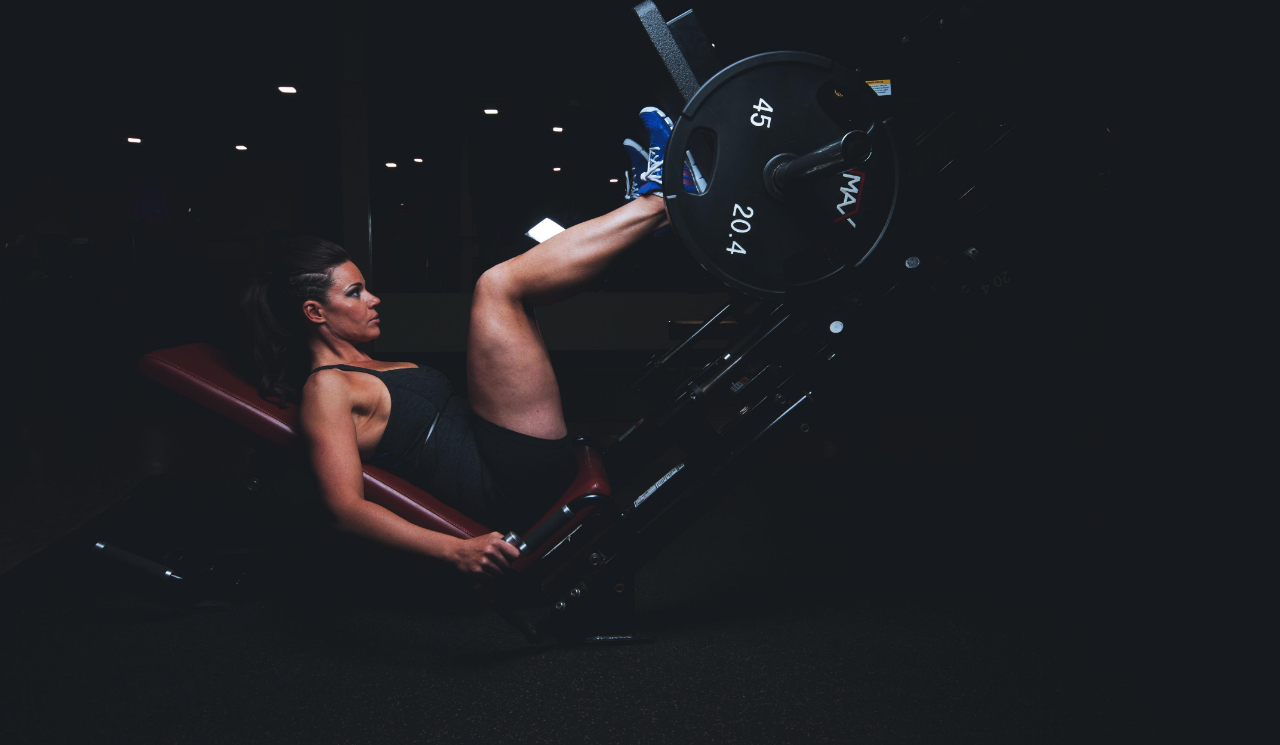
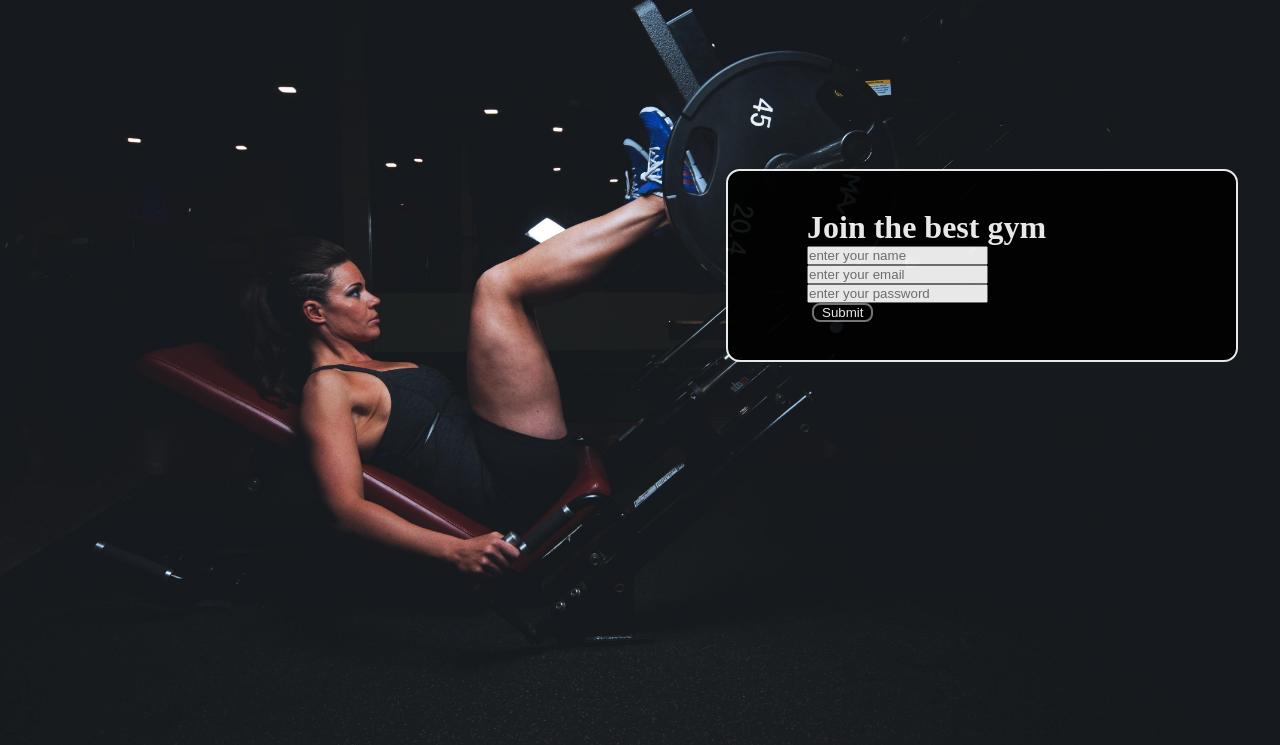
Before and after one commit to abhinav12886/gym-website, a plain HTML site: page index.html in a window 1280 px wide. Shown: the part 55-800 px from the top of the page. Drawn offline with Linux system fonts and the light colour scheme.

Commit message:
added form conatiner

```diff
--- a/index.html
+++ b/index.html
@@ -25,6 +25,24 @@
             </ul>
         </nav>
     </header>
+    <div class="container">
+        <h1 class="heading">Join the best gym</h1>
+        <form action="#">
+            <div class="form-group">
+                <!-- <label for="username">Name:-</label> -->
+                <input type="text" id="username" placeholder="enter your name">
+            </div>
+            <div class="form-group">
+                <!-- <label for="email">Email:-</label> -->
+                <input type="email" id="email" placeholder="enter your email">
+            </div>
+            <div class="form-group">
+                <!-- <label for="password">Password:-</label> -->
+                <input type="password" id="password" placeholder="enter your password">
+            </div>
+            <button type="submit" class="btn">Submit</button>
+        </form>
+    </div>
 </body>
 
 </html>
--- a/style.css
+++ b/style.css
@@ -3,7 +3,8 @@
     padding: 0;
     box-sizing: border-box;
 }
-body{
+
+body {
     background: url('/images/adult-1850925.jpg') no-repeat center center/cover;
     height: 100vh;
     width: 100vw;
@@ -12,7 +13,7 @@ body{
 }
 
 /* Header (Navigation Menu) */
-.navbar{
+.navbar {
     display: flex;
     width: 100%;
     justify-content: space-around;
@@ -22,26 +23,61 @@ body{
     opacity: 0.8;
 
 }
-.logo a img{
+
+.logo a img {
     width: 110px;
     height: 80px;
     filter: invert();
 }
-.logo h3{
+
+.logo h3 {
     text-align: center;
     color: white;
     font-size: 30px;
 }
-.menu{
+
+.menu {
     display: flex;
 }
-.menu li{
+
+.menu li {
     flex-direction: row;
     list-style-type: none;
 }
-.menu li a{
+
+.menu li a {
     text-decoration: none;
     margin: 14px 18px;
     color: white;
     font-size: 20px;
 }
+/* Form and button */
+
+.btn{
+    margin: 0px 5px;
+    background-color: black;
+    color: white;
+    padding: 0px 8px;
+    border: 2px solid grey;
+    border-radius: 8px;
+    cursor: pointer;
+
+}
+.btn:hover{
+    background-color: white;
+    color: black;
+}
+
+.container{
+    float: right;
+    border: 2px solid white;
+    margin: 172px 42px;
+    width: 40%;
+    padding: 38px 79px;
+    border-radius: 14px;
+    background-color: black;
+    opacity: 0.9;
+}
+.container h1{
+    color: white;
+}
```
